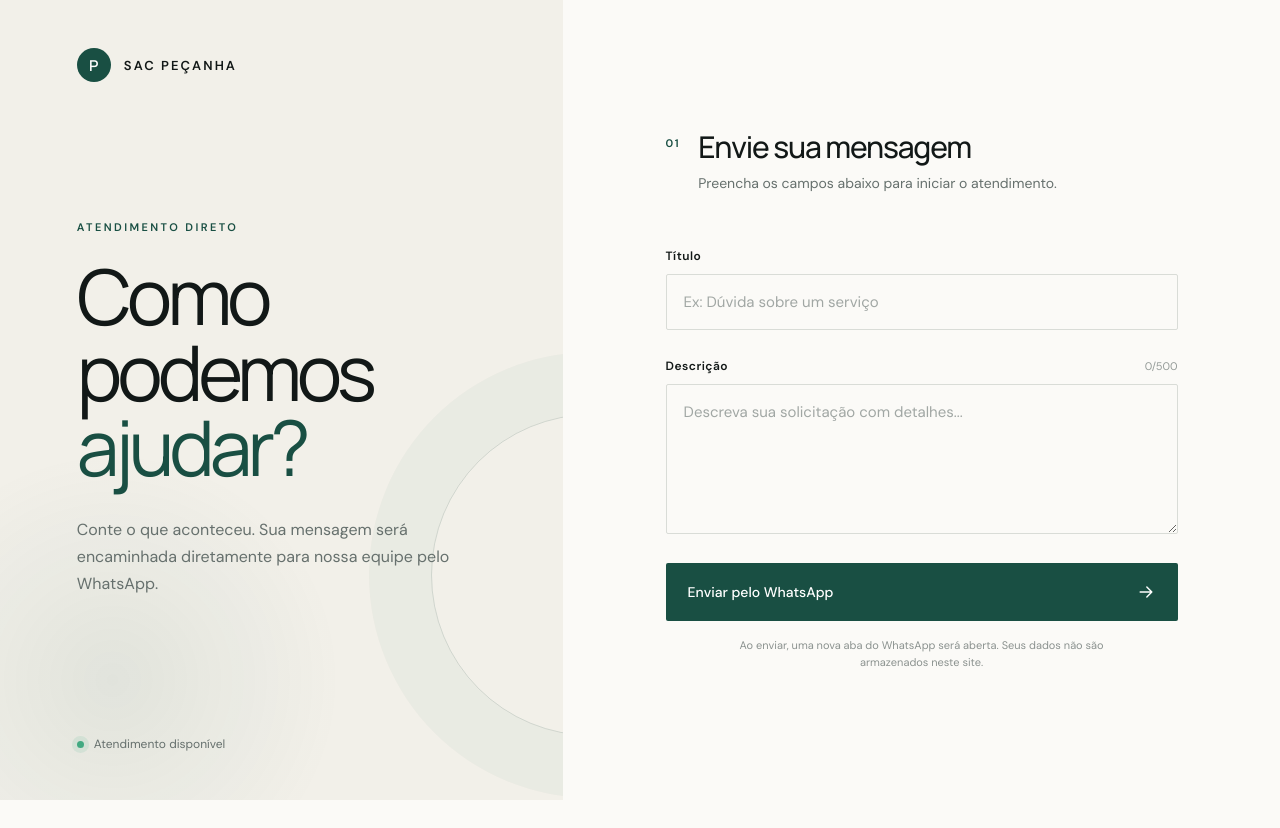
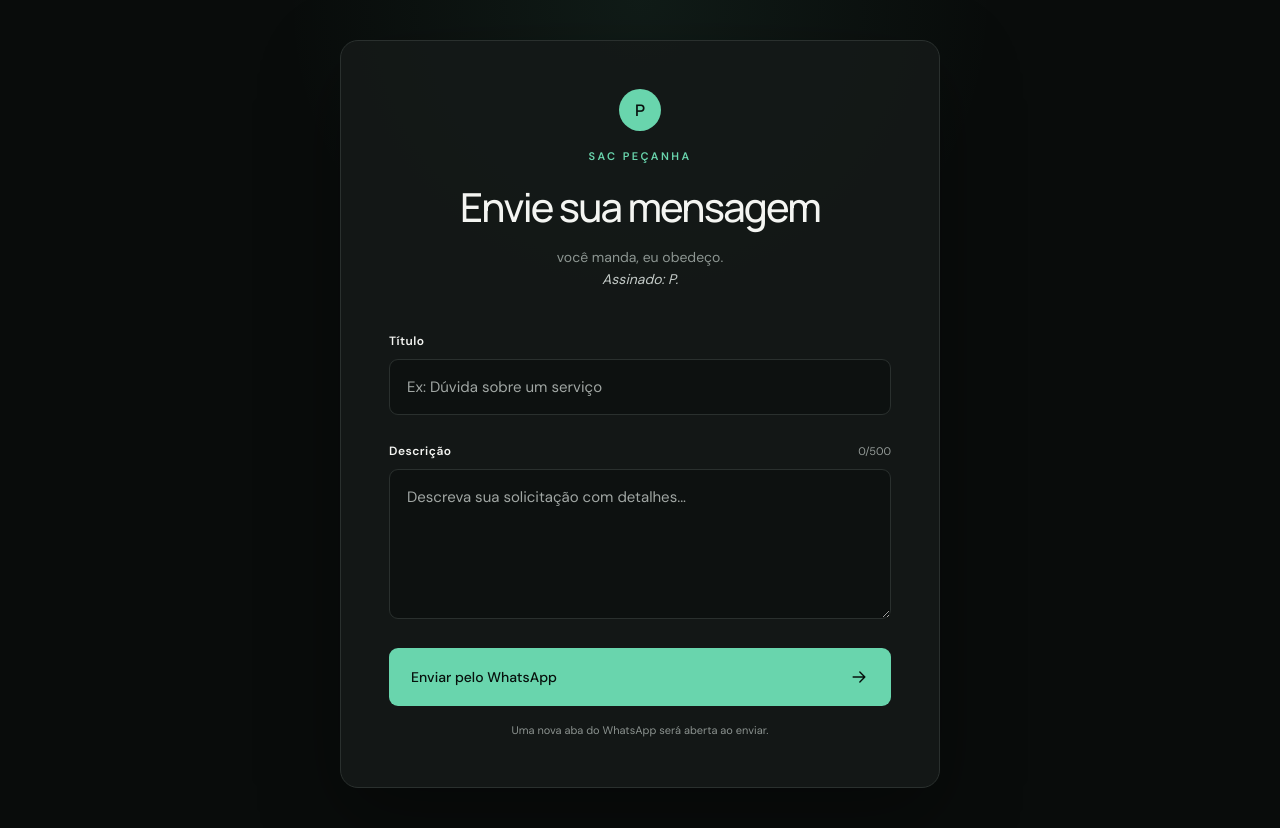
Before and after one commit to kauanpecanha/sac-pecanha, a React (Vite) app: page / in a window 1280 px wide. Before the commit the page ends 800 px from the top, so only its background shows below. Built offline with nearby package versions, Linux system fonts and the light colour scheme.

Commit message:
project setup

```diff
--- a/package.json
+++ b/package.json
@@ -4,7 +4,7 @@
   "private": true,
   "scripts": {
     "dev": "vite",
-    "build": "vite build && node scripts/finalize-build.mjs",
+    "build": "vite build",
     "preview": "vite preview"
   },
   "dependencies": {
--- a/src/App.jsx
+++ b/src/App.jsx
@@ -1,6 +1,6 @@
 import { useState } from "react";
 
-const WHATSAPP_URL = "http://wa.me/5521989990463";
+const WHATSAPP_PHONE = import.meta.env.WHATSAPP_PHONE?.replace(/\D/g, "");
 
 function ArrowIcon() {
   return (
@@ -17,6 +17,13 @@ export default function App() {
   function handleSubmit(event) {
     event.preventDefault();
 
+    if (!WHATSAPP_PHONE) {
+      window.alert(
+        "Número do WhatsApp não configurado. Defina WHATSAPP_PHONE.",
+      );
+      return;
+    }
+
     const message = [
       "Olá! Gostaria de falar com o SAC PEÇANHA.",
       "",
@@ -24,44 +31,26 @@ export default function App() {
       `*Descrição:* ${description.trim()}`,
     ].join("\n");
 
-    window.open(`${WHATSAPP_URL}?text=${encodeURIComponent(message)}`, "_blank", "noopener,noreferrer");
+    window.open(
+      `https://wa.me/${WHATSAPP_PHONE}?text=${encodeURIComponent(message)}`,
+      "_blank",
+      "noopener,noreferrer",
+    );
   }
 
   return (
     <main>
-      <section className="hero" aria-labelledby="page-title">
-        <div className="brand">
-          <span className="brandMark">P</span>
-          <span>SAC PEÇANHA</span>
-        </div>
-
-        <div className="intro">
-          <p className="eyebrow">ATENDIMENTO DIRETO</p>
-          <h1 id="page-title">
-            Como podemos
-            <br />
-            <span>ajudar?</span>
-          </h1>
-          <p className="subtitle">
-            Conte o que aconteceu. Sua mensagem será encaminhada diretamente
-            para nossa equipe pelo WhatsApp.
-          </p>
-        </div>
-
-        <p className="availability">
-          <span aria-hidden="true" />
-          Atendimento disponível
-        </p>
-      </section>
-
       <section className="formPanel" aria-label="Formulário de atendimento">
         <form onSubmit={handleSubmit}>
           <div className="formHeading">
-            <span>01</span>
-            <div>
-              <h2>Envie sua mensagem</h2>
-              <p>Preencha os campos abaixo para iniciar o atendimento.</p>
-            </div>
+            <span className="brandMark">P</span>
+            <p className="eyebrow">SAC PEÇANHA</p>
+            <h1>Envie sua mensagem</h1>
+            <p className="tagline">
+              você manda, eu obedeço.
+              <br />
+              <span>Assinado: P.</span>
+            </p>
           </div>
 
           <label htmlFor="title">Título</label>
@@ -94,8 +83,7 @@ export default function App() {
           </button>
 
           <p className="privacy">
-            Ao enviar, uma nova aba do WhatsApp será aberta. Seus dados não são
-            armazenados neste site.
+            Uma nova aba do WhatsApp será aberta ao enviar.
           </p>
         </form>
       </section>
--- a/src/styles.css
+++ b/src/styles.css
@@ -1,12 +1,13 @@
 @import url("https://fonts.googleapis.com/css2?family=DM+Sans:wght@400;500;600&family=Manrope:wght@400;500;600&display=swap");
 
 :root {
-  --ink: #121817;
-  --muted: #66706d;
-  --cream: #f2f0e9;
-  --paper: #fbfaf7;
-  --green: #194f43;
-  --line: #d9dcd7;
+  --ink: #f4f5f2;
+  --muted: #8d9692;
+  --surface: #151918;
+  --background: #090c0b;
+  --green: #69d5ad;
+  --green-dark: #173f33;
+  --line: #2a302e;
 }
 
 * {
@@ -20,7 +21,9 @@ body {
 }
 
 body {
-  background: var(--paper);
+  background:
+    radial-gradient(circle at 50% 0%, rgba(105, 213, 173, 0.08), transparent 34%),
+    var(--background);
   color: var(--ink);
   font-family: "DM Sans", sans-serif;
 }
@@ -28,144 +31,70 @@ body {
 main {
   min-height: 100vh;
   display: grid;
-  grid-template-columns: minmax(340px, 0.88fr) minmax(500px, 1.12fr);
-}
-
-.hero {
-  position: relative;
-  min-height: 100vh;
-  padding: 48px clamp(42px, 6vw, 96px);
-  background:
-    radial-gradient(circle at 20% 85%, rgba(25, 79, 67, 0.08), transparent 28%),
-    var(--cream);
-  display: flex;
-  flex-direction: column;
-  justify-content: space-between;
-  overflow: hidden;
-}
-
-.hero::after {
-  content: "";
-  position: absolute;
-  width: 320px;
-  height: 320px;
-  right: -190px;
-  bottom: 8%;
-  border: 1px solid rgba(25, 79, 67, 0.16);
-  border-radius: 50%;
-  box-shadow: 0 0 0 62px rgba(25, 79, 67, 0.035);
-}
-
-.brand {
-  display: flex;
-  align-items: center;
-  gap: 13px;
-  font-size: 13px;
-  font-weight: 600;
-  letter-spacing: 0.16em;
+  place-items: center;
+  padding: 40px 20px;
 }
 
 .brandMark {
-  width: 34px;
-  height: 34px;
+  width: 42px;
+  height: 42px;
   display: grid;
   place-items: center;
+  margin: 0 auto 18px;
   background: var(--green);
-  color: white;
+  color: #08110e;
   border-radius: 50%;
   font-family: "Manrope", sans-serif;
-  font-size: 15px;
-  letter-spacing: 0;
-}
-
-.intro {
-  position: relative;
-  z-index: 1;
-  max-width: 530px;
+  font-size: 16px;
+  font-weight: 600;
 }
 
 .eyebrow {
-  margin: 0 0 24px;
+  margin: 0 0 16px;
   color: var(--green);
   font-size: 11px;
   font-weight: 600;
   letter-spacing: 0.22em;
+  text-align: center;
 }
 
 h1 {
-  margin: 0;
+  margin: 0 0 12px;
   font-family: "Manrope", sans-serif;
-  font-size: clamp(52px, 6vw, 86px);
-  font-weight: 400;
-  letter-spacing: -0.065em;
-  line-height: 0.98;
-}
-
-h1 span {
-  color: var(--green);
-}
-
-.subtitle {
-  max-width: 430px;
-  margin: 32px 0 0;
-  color: var(--muted);
-  font-size: 16px;
-  line-height: 1.7;
-}
-
-.availability {
-  display: flex;
-  align-items: center;
-  gap: 10px;
-  margin: 0;
-  color: var(--muted);
-  font-size: 12px;
-}
-
-.availability span {
-  width: 7px;
-  height: 7px;
-  background: #42a981;
-  border-radius: 50%;
-  box-shadow: 0 0 0 5px rgba(66, 169, 129, 0.12);
+  font-size: clamp(30px, 5vw, 40px);
+  font-weight: 500;
+  letter-spacing: -0.045em;
+  text-align: center;
 }
 
 .formPanel {
-  min-height: 100vh;
-  padding: 64px clamp(44px, 8vw, 132px);
-  display: grid;
-  place-items: center;
+  width: min(100%, 600px);
 }
 
 form {
-  width: min(100%, 560px);
+  width: 100%;
+  padding: clamp(28px, 6vw, 48px);
+  border: 1px solid var(--line);
+  border-radius: 18px;
+  background: rgba(21, 25, 24, 0.9);
+  box-shadow: 0 28px 80px rgba(0, 0, 0, 0.35);
 }
 
 .formHeading {
-  display: flex;
-  gap: 18px;
-  margin-bottom: 54px;
+  margin-bottom: 42px;
 }
 
-.formHeading > span {
-  padding-top: 7px;
-  color: var(--green);
-  font-size: 11px;
-  font-weight: 600;
-  letter-spacing: 0.14em;
-}
-
-h2 {
-  margin: 0 0 8px;
-  font: 500 30px/1.2 "Manrope", sans-serif;
-  letter-spacing: -0.04em;
-}
-
-.formHeading p {
+.tagline {
   margin: 0;
   color: var(--muted);
   font-size: 14px;
-  line-height: 1.5;
+  line-height: 1.6;
+  text-align: center;
+}
+
+.tagline span {
+  color: #c3cac7;
+  font-style: italic;
 }
 
 label {
@@ -180,8 +109,8 @@ input,
 textarea {
   width: 100%;
   border: 1px solid var(--line);
-  border-radius: 2px;
-  background: transparent;
+  border-radius: 9px;
+  background: #0d1110;
   color: var(--ink);
   font: 400 15px "DM Sans", sans-serif;
   outline: none;
@@ -208,7 +137,7 @@ textarea::placeholder {
 input:focus,
 textarea:focus {
   border-color: var(--green);
-  box-shadow: 0 0 0 3px rgba(25, 79, 67, 0.08);
+  box-shadow: 0 0 0 3px rgba(105, 213, 173, 0.1);
 }
 
 .labelRow {
@@ -228,10 +157,10 @@ button {
   height: 58px;
   margin-top: 24px;
   border: 0;
-  border-radius: 2px;
+  border-radius: 9px;
   padding: 0 22px;
   background: var(--green);
-  color: white;
+  color: #07110d;
   display: flex;
   align-items: center;
   justify-content: space-between;
@@ -241,7 +170,7 @@ button {
 }
 
 button:hover {
-  background: #103d34;
+  background: #83e2be;
   transform: translateY(-1px);
 }
 
@@ -269,29 +198,12 @@ button svg {
 
 @media (max-width: 820px) {
   main {
-    grid-template-columns: 1fr;
+    padding: 18px;
   }
 
-  .hero {
-    min-height: 520px;
-    padding: 32px 26px 42px;
-  }
-
-  .intro {
-    margin: 72px 0;
-  }
-
-  h1 {
-    font-size: clamp(50px, 15vw, 72px);
-  }
-
-  .formPanel {
-    min-height: auto;
-    padding: 70px 26px;
-  }
-
-  .formHeading {
-    margin-bottom: 42px;
+  form {
+    padding: 30px 22px;
+    border-radius: 14px;
   }
 }
 
```
Also changed, not shown: scripts/finalize-build.mjs (deleted, +0 -14 lines), .openai/hosting.json (deleted), .vite.config.js (added), 2 other files (tests, documents, lock files or other folders).
